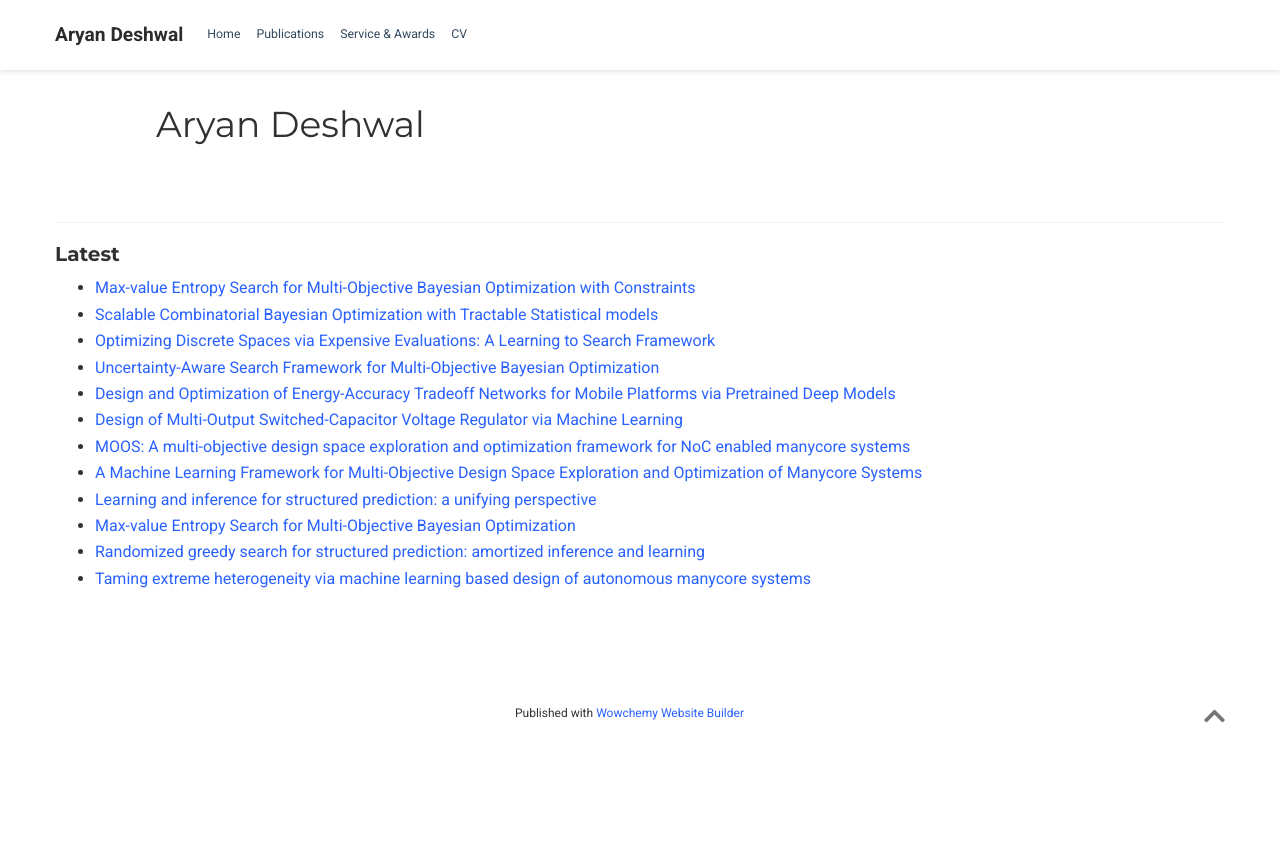
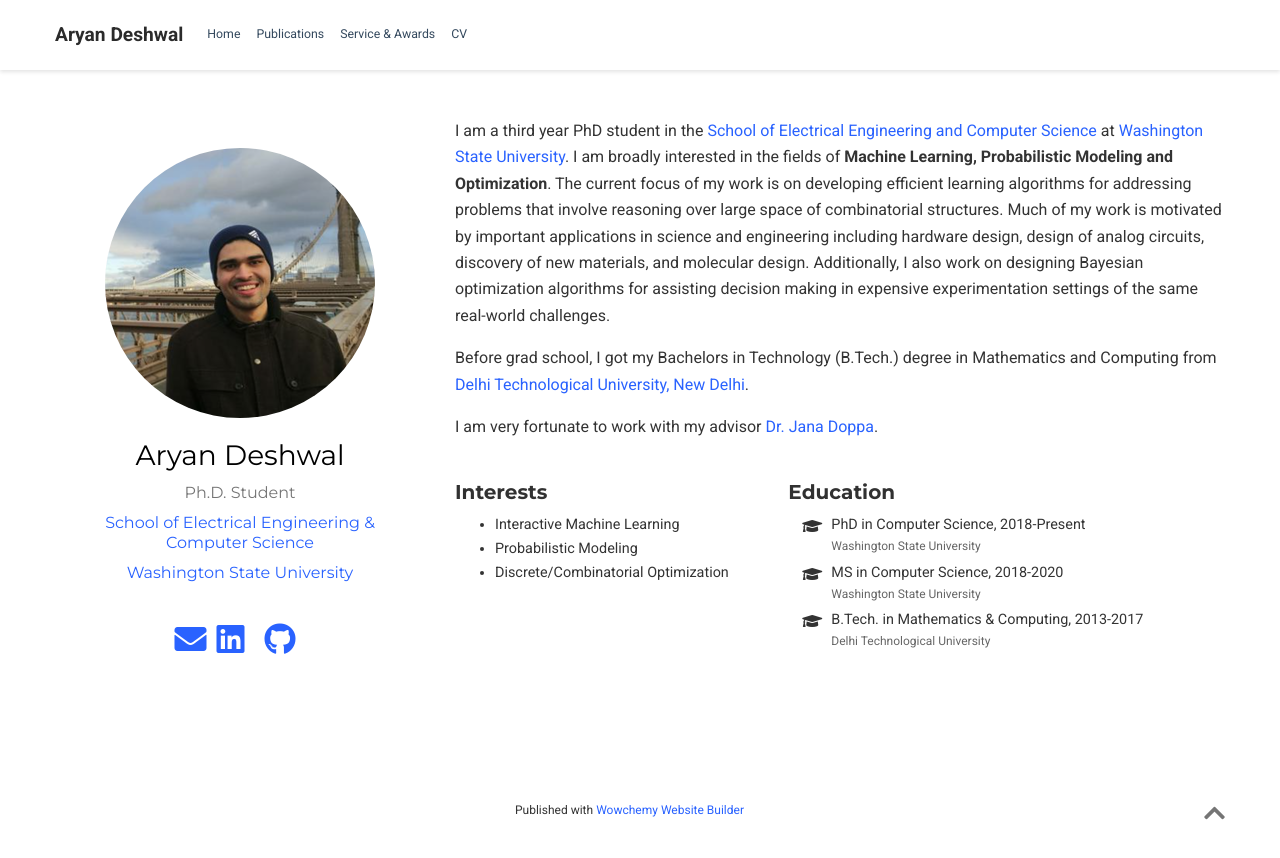
Before and after one commit to aryandeshwal/aryandeshwal.github.io, a plain HTML site: page author/aryan-deshwal/index.html in a window 1280 px wide. Before the commit the page ends 800 px from the top, so only its background shows below. Drawn offline with nearby package versions, Linux system fonts and the light colour scheme; some packages are replaced by stand-ins of ours; some icons are missing.

Commit message:
update website

```diff
--- a/author/aryan-deshwal/index.html
+++ b/author/aryan-deshwal/index.html
@@ -281,7 +281,7 @@
   <meta property="og:description" content="Ph.D. Student"><meta property="og:image" content="https://aryandeshwal.github.io/images/icon_hu0b7a4cb9992c9ac0e91bd28ffd38dd00_9727_512x512_fill_lanczos_center_2.png">
   <meta property="twitter:image" content="https://aryandeshwal.github.io/images/icon_hu0b7a4cb9992c9ac0e91bd28ffd38dd00_9727_512x512_fill_lanczos_center_2.png"><meta property="og:locale" content="en-us">
 
-    <meta property="og:updated_time" content="2020-08-01T00:00:00&#43;00:00">
+
 
 
 
@@ -539,10 +539,6 @@
 
 
 
-<div class="universal-wrapper pt-3">
-  <h1>Aryan Deshwal</h1>
-</div>
-
 
 <section id="profile-page" class="pt-5">
   <div class="container">
@@ -552,60 +548,206 @@
 
 
 
-    <div class="article-widget content-widget-hr">
-      <h3>Latest</h3>
-      <ul>
+
+
+
+
+
+
+
+
+
+
+
+
+
+
+
+<div class="row">
+  <div class="col-12 col-lg-4">
+    <div id="profile">
+
+
+
+      <img class="avatar avatar-circle" src="/author/aryan-deshwal/avatar_hudaea21b57b44d6e310017e6331bd3dcd_604840_270x270_fill_lanczos_center_2.png" alt="Aryan Deshwal">
+
+
+      <div class="portrait-title">
+        <h2>Aryan Deshwal</h2>
+        <h3>Ph.D. Student</h3>
+
+
+        <h3>
+          <a href="https://school.eecs.wsu.edu/" target="_blank" rel="noopener">
+          <span>School of Electrical Engineering &amp; Computer Science</span>
+          </a>
+        </h3>
+
+        <h3>
+          <a href="https://wsu.edu/" target="_blank" rel="noopener">
+          <span>Washington State University</span>
+          </a>
+        </h3>
+
+      </div>
+
+      <ul class="network-icon" aria-hidden="true">
+
+
+
+
+
+
+
+
+
 
         <li>
-          <a href="/publication/belakaria-2020-max/">Max-value Entropy Search for Multi-Objective Bayesian Optimization with Constraints</a>
+          <a href="mailto:aryan.deshwal@wsu.edu" >
+            <i class="fas fa-envelope big-icon"></i>
+          </a>
         </li>
 
+
+
+
+
+
+
+
+
+
+
+
         <li>
-          <a href="/publication/deshwal-2020-scalable/">Scalable Combinatorial Bayesian Optimization with Tractable Statistical models</a>
+          <a href="https://www.linkedin.com/in/aryan-deshwal-a27835120/" target="_blank" rel="noopener">
+            <i class="fab fa-linkedin big-icon"></i>
+          </a>
         </li>
 
+
+
+
+
+
+
+
+
+
         <li>
-          <a href="/publication/deshwal-2020-optimizing/">Optimizing Discrete Spaces via Expensive Evaluations: A Learning to Search Framework</a>
+          <a href="https://scholar.google.com/citations?user=wNEYBrAAAAAJ&amp;hl=en" target="_blank" rel="noopener">
+            <i class="ai ai-google-scholar big-icon"></i>
+          </a>
         </li>
 
+
+
+
+
+
+
+
+
+
+
+
         <li>
-          <a href="/publication/belakaria-2020-uncertainty/">Uncertainty-Aware Search Framework for Multi-Objective Bayesian Optimization</a>
+          <a href="https://github.com/aryandeshwal" target="_blank" rel="noopener">
+            <i class="fab fa-github big-icon"></i>
+          </a>
         </li>
 
-        <li>
-          <a href="/publication/jayakodi-2020-design/">Design and Optimization of Energy-Accuracy Tradeoff Networks for Mobile Platforms via Pretrained Deep Models</a>
-        </li>
+
+
+
+
+
+
+
+
 
         <li>
-          <a href="/publication/zhou-2020-design/">Design of Multi-Output Switched-Capacitor Voltage Regulator via Machine Learning</a>
-        </li>
-
-        <li>
-          <a href="/publication/deshwal-2019-moos/">MOOS: A multi-objective design space exploration and optimization framework for NoC enabled manycore systems</a>
-        </li>
-
-        <li>
-          <a href="/publication/joardar-2019-machine/">A Machine Learning Framework for Multi-Objective Design Space Exploration and Optimization of Manycore Systems</a>
-        </li>
-
-        <li>
-          <a href="/publication/deshwal-2019-learning/">Learning and inference for structured prediction: a unifying perspective</a>
-        </li>
-
-        <li>
-          <a href="/publication/belakaria-2019-max/">Max-value Entropy Search for Multi-Objective Bayesian Optimization</a>
-        </li>
-
-        <li>
-          <a href="/publication/ma-2019-randomized/">Randomized greedy search for structured prediction: amortized inference and learning</a>
-        </li>
-
-        <li>
-          <a href="/publication/bogdan-2019-taming/">Taming extreme heterogeneity via machine learning based design of autonomous manycore systems</a>
+          <a href="/files/cv.pdf" >
+            <i class="ai ai-cv big-icon"></i>
+          </a>
         </li>
 
       </ul>
+
     </div>
+  </div>
+  <div class="col-12 col-lg-8">
+
+
+
+
+    <p>I am a third year PhD student in the
+<a href="https://school.eecs.wsu.edu/" target="_blank" rel="noopener">School of Electrical Engineering and Computer Science</a> at
+<a href="https://wsu.edu/" target="_blank" rel="noopener">Washington State University</a>. I am broadly interested in the fields of <strong>Machine Learning, Probabilistic Modeling and Optimization</strong>. The current focus of my work is on developing efficient learning algorithms for addressing problems that involve reasoning over large space of combinatorial structures. Much of my work is motivated by important applications in science and engineering including hardware design, design of analog circuits, discovery of new materials, and molecular design. Additionally, I also work on designing Bayesian optimization algorithms for assisting decision making in expensive experimentation settings of the same real-world challenges.</p>
+<p>Before grad school, I got my Bachelors in Technology (B.Tech.) degree in Mathematics and Computing from
+<a href="http://www.dtu.ac.in/" target="_blank" rel="noopener">Delhi Technological University, New Delhi</a>.</p>
+<p>I am very fortunate to work with my advisor
+<a href="https://eecs.wsu.edu/~jana/" target="_blank" rel="noopener">Dr. Jana Doppa</a>.</p>
+
+
+    <div class="row">
+
+
+      <div class="col-md-5">
+        <h3>Interests</h3>
+        <ul class="ul-interests">
+
+          <li>Interactive Machine Learning</li>
+
+          <li>Probabilistic Modeling</li>
+
+          <li>Discrete/Combinatorial Optimization</li>
+
+        </ul>
+      </div>
+
+
+
+      <div class="col-md-7">
+        <h3>Education</h3>
+        <ul class="ul-edu fa-ul">
+
+          <li>
+            <i class="fa-li fas fa-graduation-cap"></i>
+            <div class="description">
+              <p class="course">PhD in Computer Science, 2018-Present</p>
+              <p class="institution">Washington State University</p>
+            </div>
+          </li>
+
+          <li>
+            <i class="fa-li fas fa-graduation-cap"></i>
+            <div class="description">
+              <p class="course">MS in Computer Science, 2018-2020</p>
+              <p class="institution">Washington State University</p>
+            </div>
+          </li>
+
+          <li>
+            <i class="fa-li fas fa-graduation-cap"></i>
+            <div class="description">
+              <p class="course">B.Tech. in Mathematics &amp; Computing, 2013-2017</p>
+              <p class="institution">Delhi Technological University</p>
+            </div>
+          </li>
+
+        </ul>
+      </div>
+
+
+    </div>
+  </div>
+</div>
+
+
+
+
+
 
   </div>
 </section>
```
Also changed, not shown: 2 other files.
